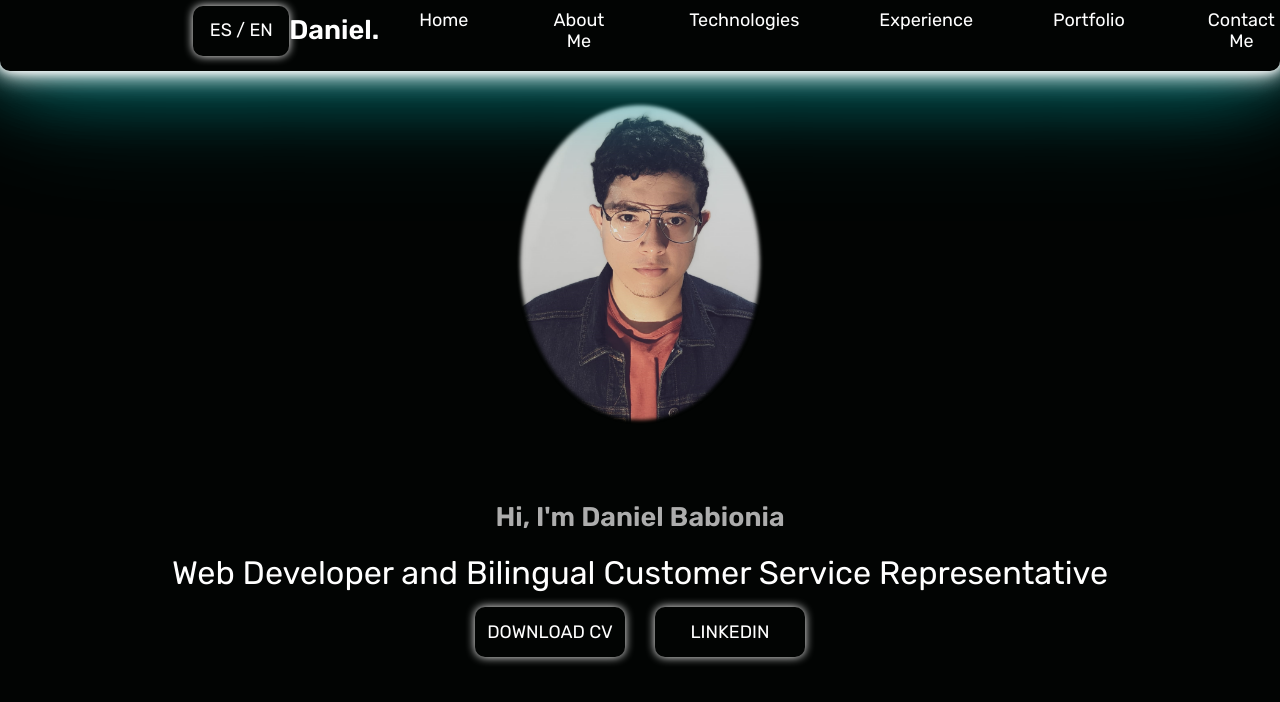
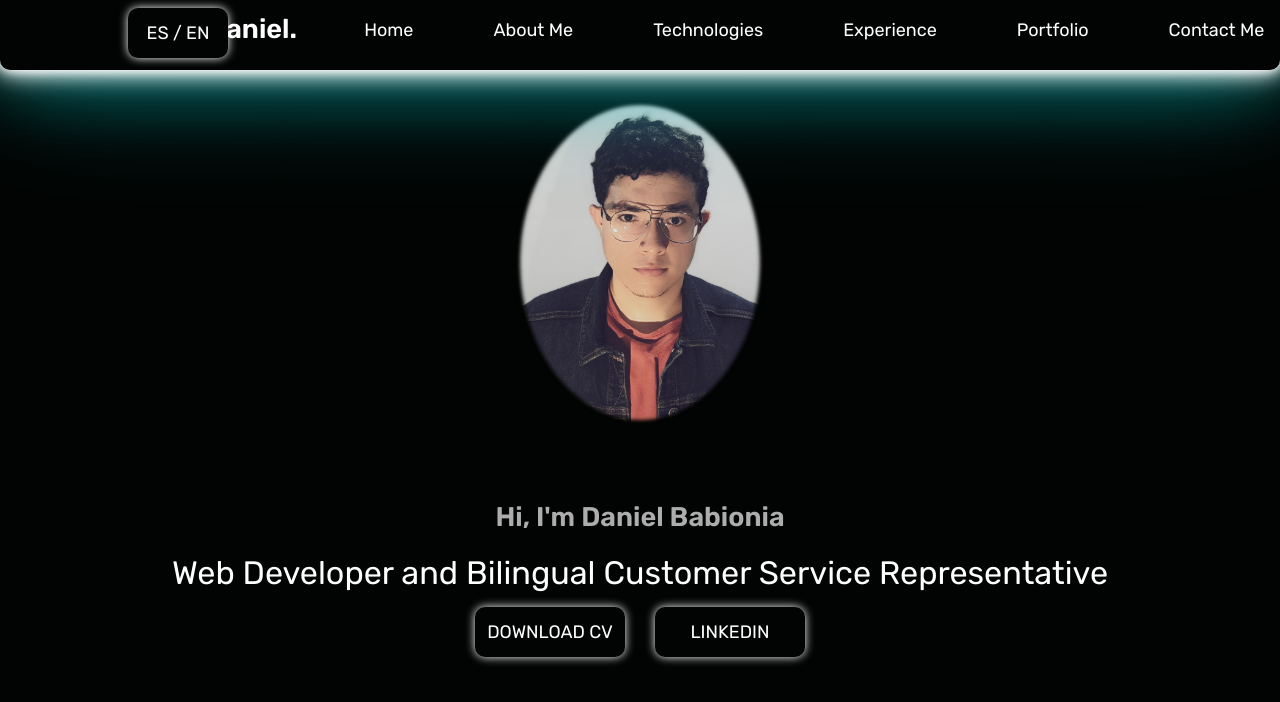
Before and after one commit to D4NTE-DB/Portafolio, a plain HTML site: page index.html in a window 1280 px wide. Shown: the top 702 px of the page. Drawn offline with nearby package versions, Linux system fonts and the light colour scheme; a web font is replaced by a local one.

Commit message:
update 21 widget

```diff
--- a/index.html
+++ b/index.html
@@ -21,7 +21,7 @@
     <header>
 
         <div class="nav-bg">
-            <div class="button-trans"> ES / EN</div>
+
             <h2>Daniel.</h2>
             <nav>
                 <ul class="nav-menu">
@@ -38,6 +38,7 @@
 
     </header>
     <main>
+        <div class="button-trans" style="z-index: 100000;"> ES / EN</div>
         <ul class="nav-widget">
             <li><a class="widget" href="#home">
                 <box-icon name='face'></box-icon>
--- a/styles/styles.css
+++ b/styles/styles.css
@@ -973,9 +973,9 @@ main > section > div:hover, .nav-bg > h2:hover, .nav-widget > li:hover, .nav-men
     display: flex;
     align-items: center;
     justify-content: center;
-    position: inherit;
-    top: 3%;
-    left: 25%;
+    position: fixed;
+    top: 1%;
+    left: 10%;
     background-color: #020403;
     color: white;
     width: 100px;
@@ -990,7 +990,7 @@ main > section > div:hover, .nav-bg > h2:hover, .nav-widget > li:hover, .nav-men
         display: flex;
         align-items: center;
         justify-content: center;
-        position: inherit;
+        position: fixed;
         top: 1%;
         left: 9%;
         background-color: #020403;
```
